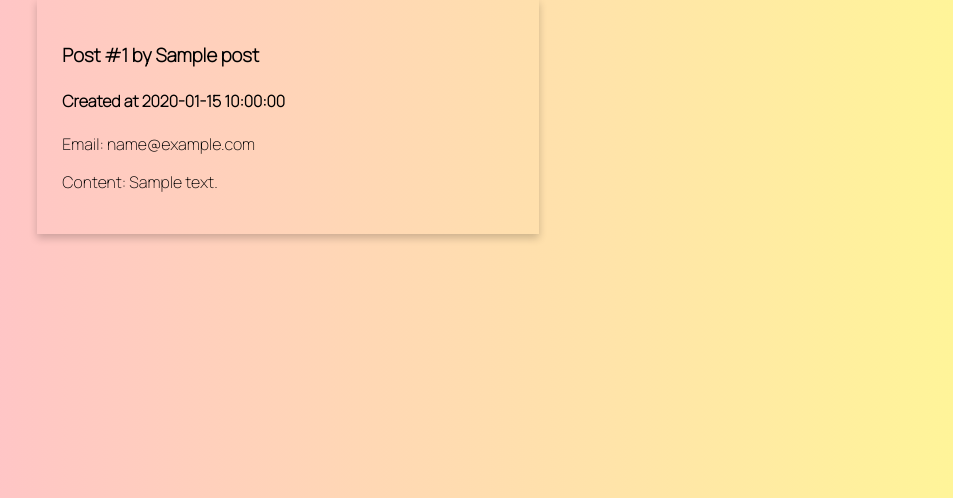
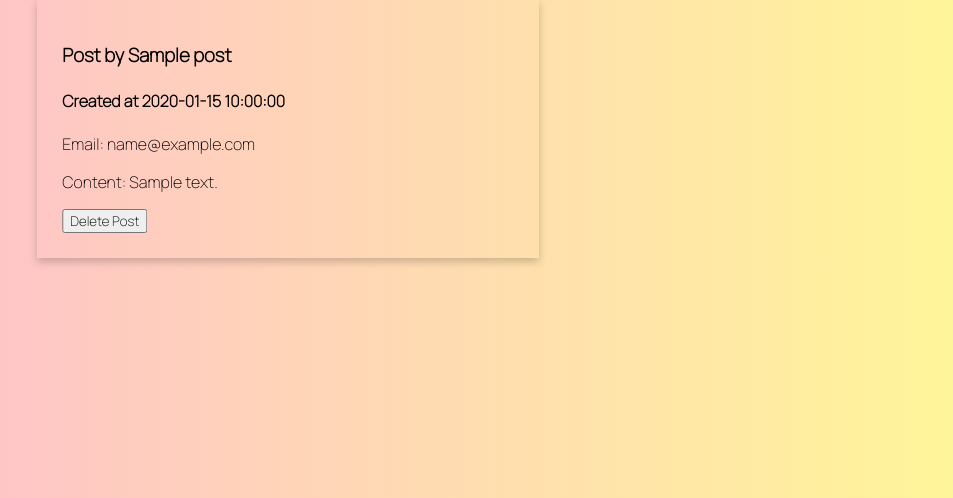
Before and after one commit to mmiah00/Personal-Portfolio, a Flask app: template app/templates/timeline.html in a window 1280 px wide; the page is wider, and only the part inside the window is pictured. Shown: the part 228-726 px from the top of that part, without its empty margins (113-1066 px from the left). Run offline with Flask 2, Linux system fonts and the light colour scheme; the template is opened without the code that fills it: most values are stand-ins (such as "Sample title", 1, 10 or a date in 2020); parts of the project's set-up code (start-up, migrations or seed data) failed here and were passed over.

Commit message:
working on a delete button for timeline posts

```diff
--- a/app/templates/timeline.html
+++ b/app/templates/timeline.html
@@ -15,11 +15,12 @@
   <p id="error"></p>
 
   {% for post in posts %}
-  <div class="card">
-    <h3>Post #{{post.id}} by {{post.name}}</h3>
+  <div id="post" class="card">
+    <h3>Post by {{post.name}}</h3>
     <h4>Created at {{post.created_at}}</h4>
     <p>Email: {{post.email}}</p>
     <p>Content: {{post.content}}</p>
+    <button type="delete" onClick="deletePost(post.id)">Delete Post</button>
   </div>
   {% endfor %}
 
@@ -47,5 +48,20 @@
       form.reset();
     });
   </script>
+
+  <script>
+    function deletePost(id) {
+      post = document.getElementById("post");
+      fetch ("/api/timeline_post/" + id, {
+        method: "DELETE",
+      })
+      .then ((res) => res.json())
+      .then ((data) => {
+        console.log(data);
+      })
+      .catch((err) => console.log(err));
+    }
+  </script>
+
 </div>
 {%endblock%}
```
